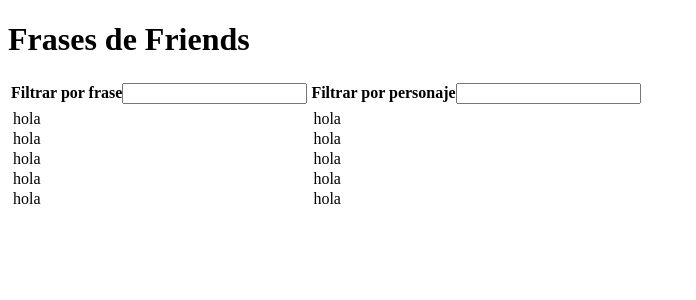
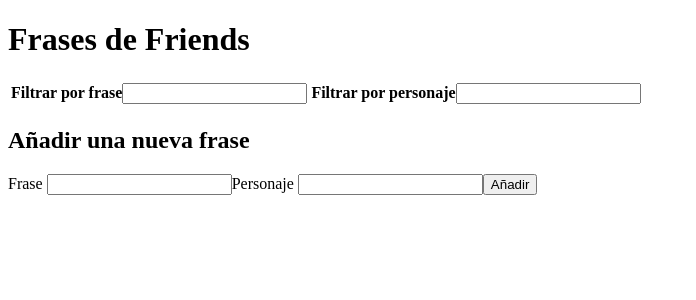
Before and after one commit to graciagarpin/modulo-3-evaluacion-intermedia-graciagarpin, a React (Create React App) app: page / in a window 1280 px wide. Shown: the top 300 px of the page, without its empty margins (0-696 px from the left). Built offline with nearby package versions, Linux system fonts and the light colour scheme.

Commit message:
html basic structure

```diff
--- a/src/components/App.js
+++ b/src/components/App.js
@@ -18,7 +18,7 @@ function App() {
           </tr>
         </thead>
         <tbody id="cuerpoTabla">
-          <td>
+          {/* <td>
             <tr>hola</tr>
             <tr>hola</tr>
             <tr>hola</tr>
@@ -31,9 +31,19 @@ function App() {
             <tr>hola</tr>
             <tr>hola</tr>
             <tr>hola</tr>
-          </td>
+          </td> */}
         </tbody>
       </table>
+      <form action="|">
+        <h2>Añadir una nueva frase</h2>
+        Frase <input type="text" />
+        Personaje <input type="text" />
+        <input
+          className="submitBtn"
+          type="submit"
+          value="Añadir"
+        />
+      </form>
     </div>
   );
 }
```
